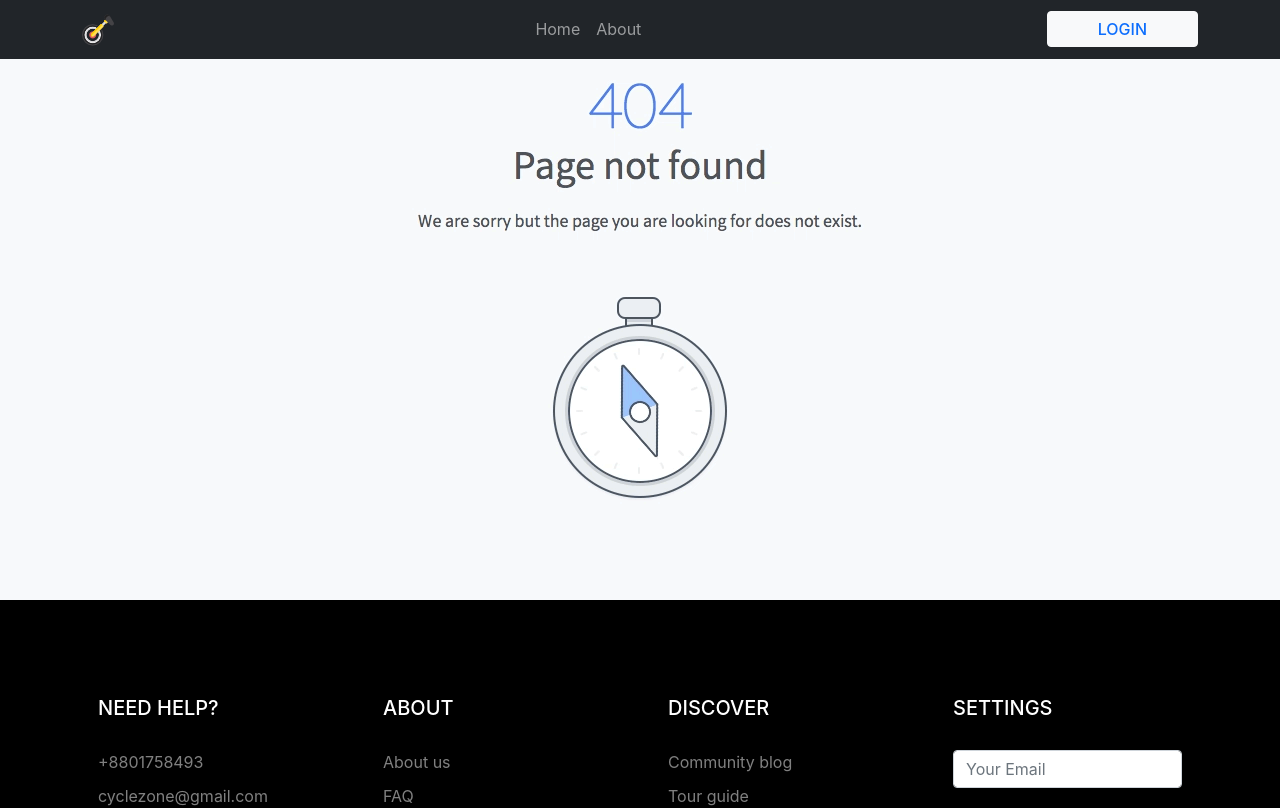
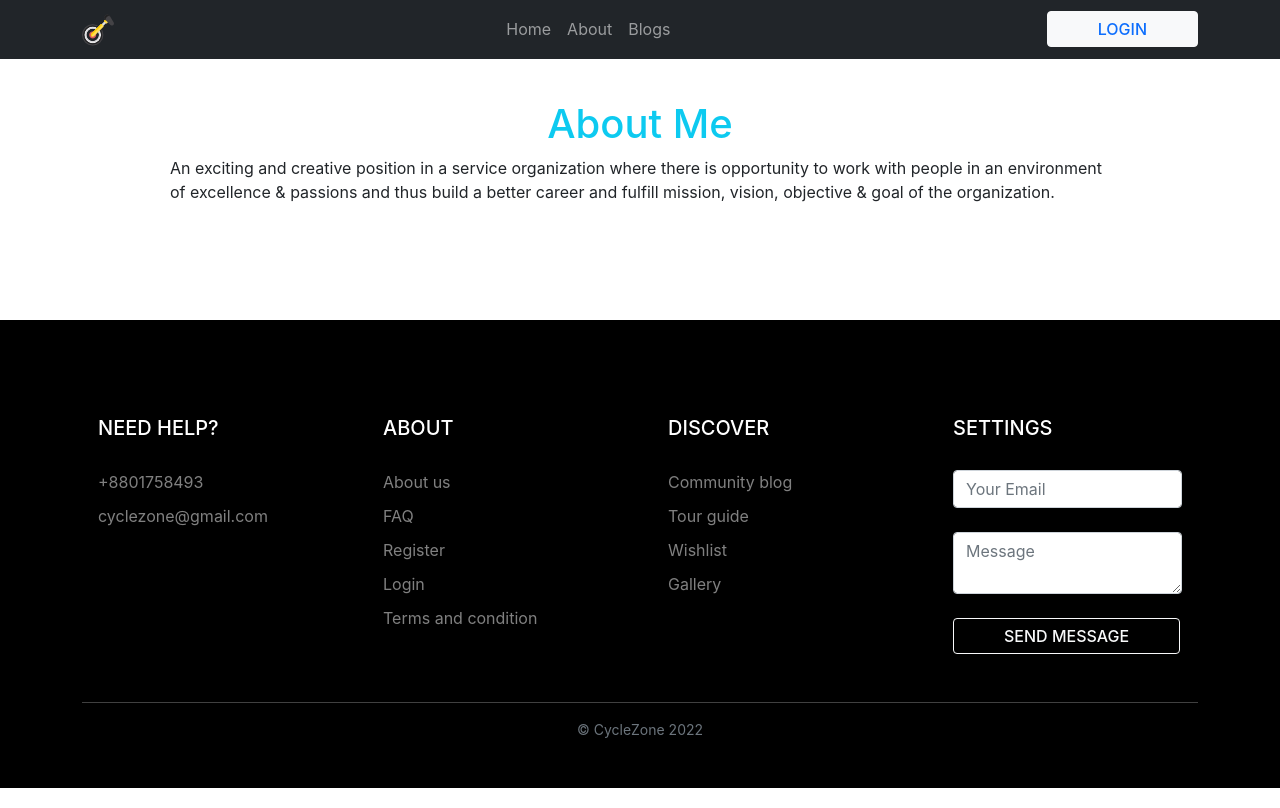
Before and after one commit to Ahsanul-kabir/cycle-zone-client, a React (Create React App) app: page /about in a window 1280 px wide. Shown: the top 808 px of the page. Built offline with nearby package versions, Linux system fonts and the light colour scheme; no server answers; the HTML template or start-up script is replaced by a standard one; a web font is replaced by a local one.

Commit message:
header and about and appJs missing items added

```diff
--- a/src/App.js
+++ b/src/App.js
@@ -1,4 +1,5 @@
 import { Route, Routes } from 'react-router-dom';
+import About from './Pages/About/About';
 import AddItem from './Pages/AddItem/AddItem';
 import Blogs from './Pages/Blogs/Blogs';
 import Home from './Pages/Home/Home/Home';
@@ -41,6 +42,7 @@ function App() {
         }
         />
         <Route path="/blogs" element={<Blogs />} />
+        <Route path="/about" element={<About />} />
         <Route path="*" element={<NotFound />} />
       </Routes>
       <Footer />
--- /dev/null
+++ b/src/Pages/About/About.js
@@ -0,0 +1,13 @@
+import React from 'react';
+
+const About = () => {
+    return (
+        <div className="container" style={{ padding: '100px 100px' }}>
+            <h1 className="text-center text-info">About Me</h1>
+            <p>An exciting and creative position in a service organization where there is opportunity to work with people in an environment
+                of excellence & passions and thus build a better career and fulfill mission, vision, objective & goal of the organization.</p>
+        </div>
+    );
+};
+
+export default About;
--- a/src/Pages/Shared/Header/Header.js
+++ b/src/Pages/Shared/Header/Header.js
@@ -24,6 +24,7 @@ const Header = () => {
                         <Nav className="mx-auto">
                             <NavLink as={Link} activeClassName="selected" to="home">Home</NavLink>
                             <NavLink as={Link} activeClassName="selected" to="about">About</NavLink>
+                            <NavLink as={Link} activeClassName="selected" to="blogs">Blogs</NavLink>
                             {
                                 user?.email ? <>
                                     <NavLink as={Link} activeClassName="selected" to="/addItem">Add Item</NavLink>
```
